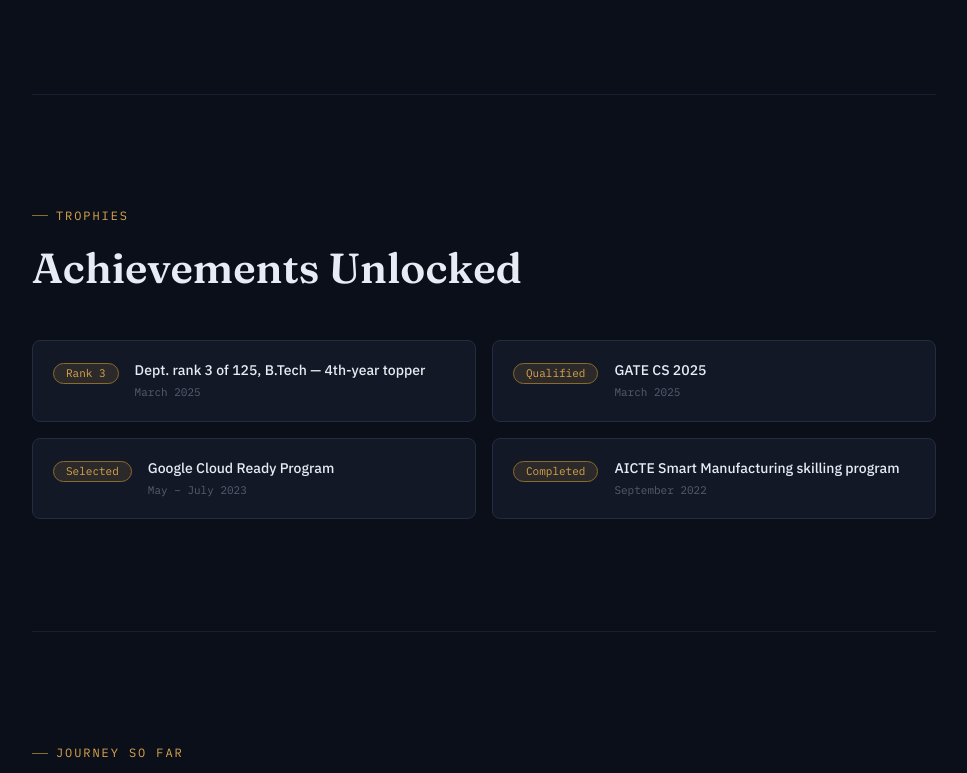
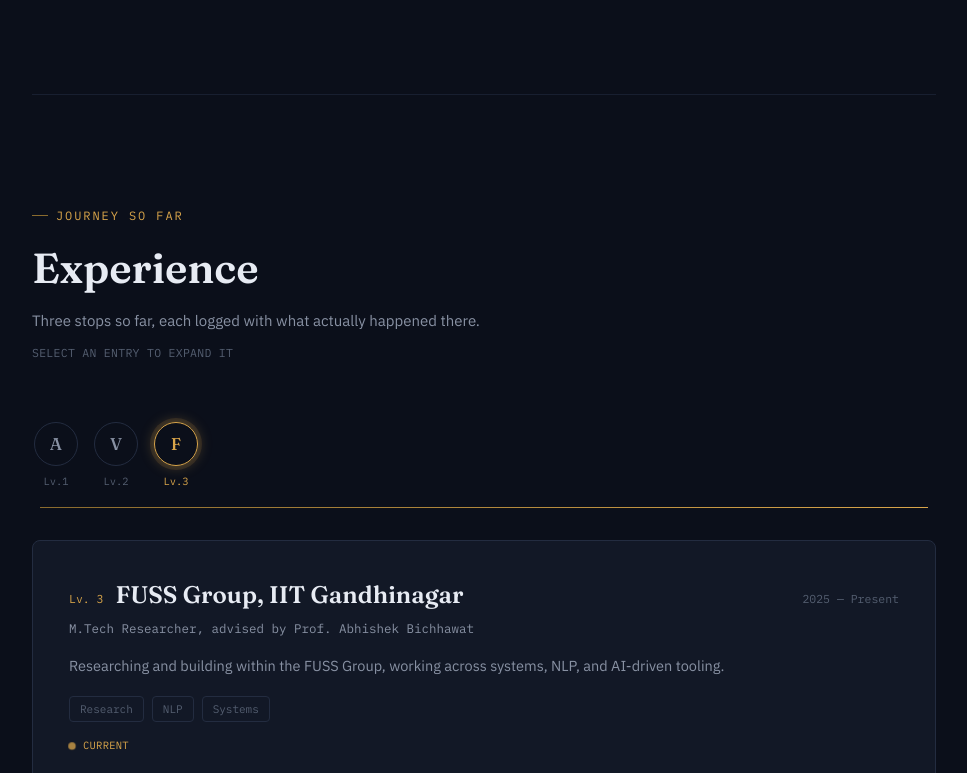
Before and after one commit to harsh-dubey10/harsh-dubey10.github.io, a React (Vite) app: page / in a window 1280 px wide. Shown: the part 1767-2540 px from the top of the page, without its empty margins (156-1123 px from the left). Built offline with nearby package versions, Linux system fonts and the light colour scheme; the HTML template or start-up script is replaced by a standard one; a web font is replaced by a local one.

Commit message:
Remove Achievements and ScrollProgress components

```diff
--- a/src/App.tsx
+++ b/src/App.tsx
@@ -1,22 +1,18 @@
-import Achievements from './components/Achievements'
 import Contact from './components/Contact'
 import Gallery from './components/Gallery'
 import Hero from './components/Hero'
 import Nav from './components/Nav'
 import Profile from './components/Profile'
-import ScrollProgress from './components/ScrollProgress'
 import Timeline from './components/Timeline'
 import Work from './components/Work'
 
 export default function App() {
   return (
     <div className="relative">
-      <ScrollProgress />
       <Nav />
       <main className="mx-auto max-w-rail px-7">
         <Hero />
         <Profile />
-        <Achievements />
         <Timeline />
         <Work />
         <Gallery />
```
